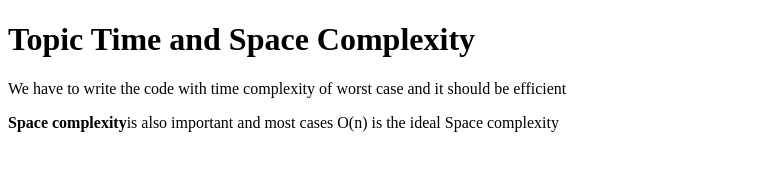
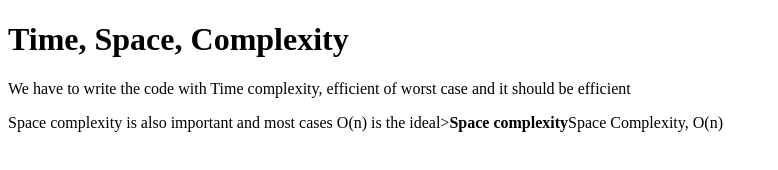
Before and after one commit to acciojob/time-and-space-complexity-Sandeep221B, a website: page main.html in a window 1280 px wide. Shown: the whole page, without its empty margins (0-778 px from the left). Drawn offline with Linux system fonts and the light colour scheme.

Commit message:
created a submission

```diff
--- a/main.html
+++ b/main.html
@@ -8,14 +8,10 @@
 
 <body>
 	<!-- the entire body must be written by student -->
-	<h1>Topic Time and Space Complexity</h1>
+	<h1>Time, Space, Complexity</h1>
 
-	<p>
-		We have to write the code with time complexity of worst case and it should be efficient
-	</p>
-	<p>
-		<b>Space complexity</b>is also important and most cases O(n) is the ideal Space complexity
-	</p>
+	<p>We have to write the code with Time complexity, efficient of worst case and it should be efficient</p>
+	<p>Space complexity is also important and most cases O(n) is the ideal><b>Space complexity</b>Space Complexity, O(n)</b></p>
     <script type="text/javascript" src="./script.js">
 </script>
 
```
